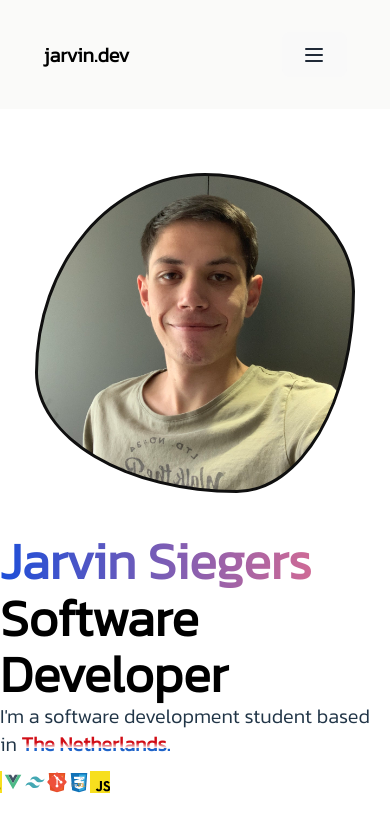
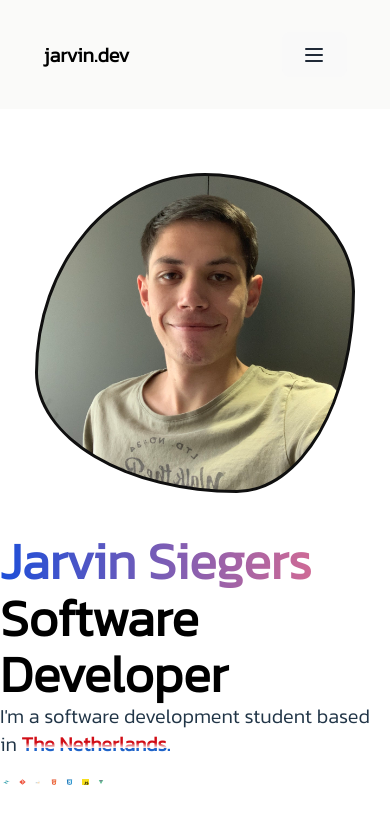
Before and after one commit to jarvin-s/portfolio, a Vue app: page / in a window 390 px wide. Shown: the top 832 px of the page. Built offline with nearby package versions, Linux system fonts and the light colour scheme.

Commit message:
Remove media query

```diff
--- a/src/views/Home.vue
+++ b/src/views/Home.vue
@@ -119,12 +119,6 @@
     width: 6%;
 }
 
-@media screen and (max-width: 768px) {
-    .scroll-element img {
-        width: 20%;
-    }
-}
-
 .primary {
     animation: primary 12s linear infinite;
 }
```
